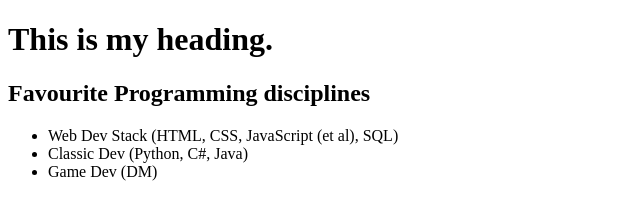
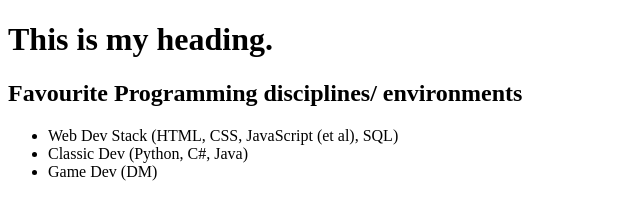
Before and after one commit to MaestroPTF/my-first-github-repo, a plain HTML site: page index.html in a window 1280 px wide. Shown: the whole page, without its empty margins (0-640 px from the left). Drawn offline with Linux system fonts and the light colour scheme.

Commit message:
Trying commit in new Branch

```diff
--- a/index.html
+++ b/index.html
@@ -12,7 +12,7 @@
     </header>
     <main>
         <Section>
-            <h2>Favourite Programming disciplines</h1>
+            <h2>Favourite Programming disciplines/ environments</h1>
             <ul>
                 <li>Web Dev Stack (HTML, CSS, JavaScript (et al), SQL)</li>
                 <li>Classic Dev (Python, C#, Java)</li>
```
